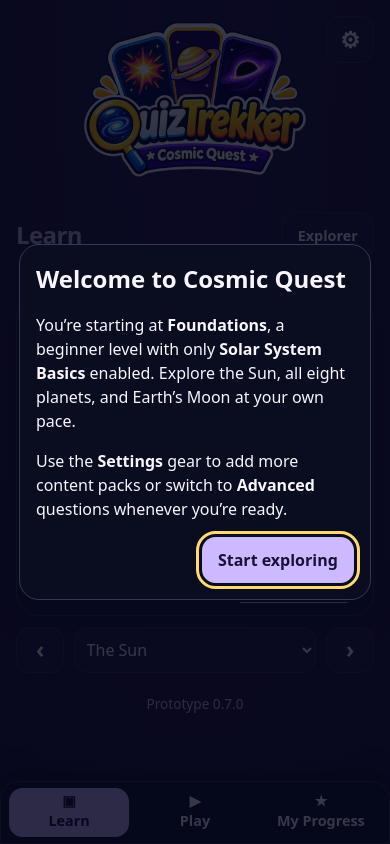
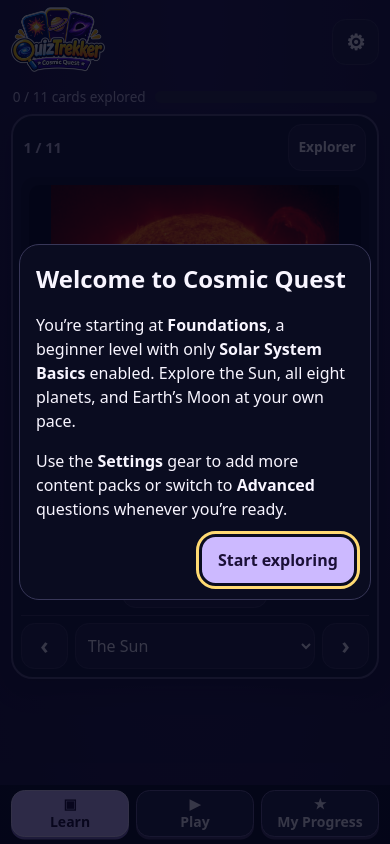
Before and after one commit to natsteff/quiztrekker-cosmic-quest, a plain HTML site: page docs/index.html in a window 390 px wide. Drawn offline with Linux system fonts and the light colour scheme.

Commit message:
Polish mobile Learn and add home-screen identity

```diff
--- a/docs/app.js
+++ b/docs/app.js
@@ -16,6 +16,7 @@ const practiceTopics = !savedTopics ? topicIds : topicIds.filter((id) =>
   savedTopics.includes(id) ||
   (!savedPacks.length && (!originalPacks.includes(id) || (id === "scale" && savedTopics.includes("physics"))))
 );
+const savedCardIds = (ids) => allCards.filter((card) => Array.isArray(ids) && ids.includes(card.id)).map((card) => card.id);
 const preferences = {
   packs: savedPacks.length ? savedPacks : saved ? [...originalPacks] : ["solar"],
   level: saved?.level === "advanced" ? "advanced" : "foundations",
@@ -24,7 +25,8 @@ const preferences = {
   answered: count(saved?.answered),
   correct: count(saved?.correct),
   bestStreak: count(saved?.bestStreak),
-  explored: allCards.filter((card) => Array.isArray(saved?.explored) && saved.explored.includes(card.id)).map((card) => card.id)
+  explored: savedCardIds(saved?.explored),
+  mastered: savedCardIds(saved?.mastered)
 };
 if (!preferences.packs.some((id) => preferences.topics.includes(id))) {
   preferences.topics.push(preferences.packs[0]);
@@ -247,6 +249,7 @@ function renderCard() {
   const [file, alt, caption, credit, creditUrl] = artwork[card.id];
   $("card-position").textContent = `${cardIndex + 1} / ${learnCards.length}`;
   $("card-select").value = card.id;
+  renderLearnProgress();
 
   const image = make("img");
   image.src = "assets/" + file;
@@ -285,9 +288,26 @@ function selectCard(index) {
   renderCard();
 }
 
+function enabledCount(ids) {
+  return learnCards.filter((card) => ids.includes(card.id)).length;
+}
+
+function renderLearnProgress() {
+  const mastered = enabledCount(preferences.mastered);
+  const total = learnCards.length;
+  const progress = $("learn-progress-bar");
+  progress.max = total;
+  progress.value = mastered || enabledCount(preferences.explored);
+  $("learn-progress-label").textContent = `${progress.value} / ${total} cards ${mastered ? "mastered" : "explored"}`;
+  const marked = preferences.mastered.includes(learnCards[cardIndex].id);
+  $("mastery").textContent = marked ? "Undo mastery" : "Mark as mastered";
+  $("mastery").classList.toggle("is-mastered", marked);
+}
+
 function renderProgress() {
   $("total-points").textContent = preferences.points.toLocaleString();
-  $("cards-explored").textContent = `${learnCards.filter((card) => preferences.explored.includes(card.id)).length} / ${learnCards.length}`;
+  $("cards-explored").textContent = `${enabledCount(preferences.explored)} / ${learnCards.length}`;
+  $("cards-mastered").textContent = `${enabledCount(preferences.mastered)} / ${learnCards.length}`;
   $("total-answered").textContent = preferences.answered.toLocaleString();
   $("total-correct").textContent = preferences.correct.toLocaleString();
   $("best-streak").textContent = preferences.bestStreak.toLocaleString();
@@ -407,6 +427,15 @@ $("flip-card").addEventListener("click", () => {
   }
   renderCard();
 });
+$("mastery").addEventListener("click", () => {
+  const id = learnCards[cardIndex].id;
+  const index = preferences.mastered.indexOf(id);
+  if (index === -1) preferences.mastered.push(id);
+  else preferences.mastered.splice(index, 1);
+  storageAvailable = save();
+  renderLearnProgress();
+});
+
 $("previous-card").addEventListener("click", () => selectCard(cardIndex - 1));
 $("next-card").addEventListener("click", () => selectCard(cardIndex + 1));
 $("card-select").addEventListener("change", (event) => {
@@ -522,3 +551,8 @@ function showFirstLaunchWelcome() {
 }
 
 showFirstLaunchWelcome();
+
+const bottomNav = document.querySelector(".bottom-nav");
+new ResizeObserver(() => {
+  document.body.style.setProperty("--nav-height", bottomNav.offsetHeight + "px");
+}).observe(bottomNav, { box: "border-box" });
--- a/docs/index.html
+++ b/docs/index.html
@@ -1,10 +1,14 @@
 <!doctype html>
 <html lang="en">
 <meta charset="utf-8">
-<meta name="viewport" content="width=device-width, initial-scale=1">
+<meta name="viewport" content="width=device-width, initial-scale=1, viewport-fit=cover">
 <meta name="theme-color" content="#0a0c20">
 <meta name="description" content="Explore the science of space in a bite-sized quiz game.">
 <title>QuizTrekker: Cosmic Quest</title>
+<meta name="apple-mobile-web-app-title" content="QuizTrekker CQ">
+<link rel="manifest" href="manifest.webmanifest">
+<link rel="apple-touch-icon" sizes="180x180" href="assets/apple-touch-icon.png">
+<link rel="icon" type="image/png" sizes="192x192" href="assets/icon-192.png">
 <link rel="stylesheet" href="style.css">
 <script src="content.js" defer></script>
 <script src="explorer.js" defer></script>
@@ -51,22 +55,29 @@
     </div>
   </section>
   <section id="learn" aria-labelledby="learn-title">
-    <div class="strip learn-heading">
-      <h1 id="learn-title" tabindex="-1">Learn</h1>
+    <h1 id="learn-title" class="visually-hidden" tabindex="-1">Learn</h1>
+    <div id="learn-cards">
+      <div class="learn-progress">
+        <span id="learn-progress-label" role="status"></span>
+        <progress id="learn-progress-bar" aria-labelledby="learn-progress-label"></progress>
+      </div>
+      <article class="panel flashcard" id="flashcard">
+        <header class="card-heading">
+          <p id="card-position" class="card-position"></p>
           <button id="open-explorer"><span class="wide-explorer-label">Solar System </span>Explorer</button>
-    </div>
-    <div id="learn-cards">
-    <p id="card-position" class="card-position"></p>
-    <article class="panel flashcard" id="flashcard">
+        </header>
         <button id="flip-card" aria-expanded="false" aria-controls="card-back"></button>
         <p id="card-image-info" class="image-credit"></p>
         <div id="card-back" hidden></div>
-    </article>
+        <div class="card-actions">
+          <button id="mastery">Mark as mastered</button>
+        </div>
         <div class="card-controls">
           <button id="previous-card" aria-label="Previous card">‹</button>
           <label for="card-select"><span class="visually-hidden">Choose a Learn card</span><select id="card-select"></select></label>
           <button id="next-card" aria-label="Next card">›</button>
         </div>
+      </article>
     </div>
     <div id="explorer" hidden>
       <div class="strip">
@@ -87,6 +98,7 @@
     <dl class="panel stats">
       <div><dt>Total points</dt><dd id="total-points"></dd></div>
       <div><dt>Cards explored</dt><dd id="cards-explored"></dd></div>
+      <div><dt>Cards mastered</dt><dd id="cards-mastered"></dd></div>
       <div><dt>Questions answered</dt><dd id="total-answered"></dd></div>
       <div><dt>Correct answers</dt><dd id="total-correct"></dd></div>
       <div><dt>Best streak</dt><dd id="best-streak"></dd></div>
@@ -130,6 +142,7 @@
         <p id="settings-status" role="status"></p>
       </fieldset>
     </div>
+    <p id="app-version">Version 0.8.0</p>
   </dialog>
 </main>
 <nav class="bottom-nav" aria-label="Game mode">
@@ -137,5 +150,4 @@
   <button data-view="play"><span aria-hidden="true">▶</span>Play</button>
   <button data-view="my-progress"><span aria-hidden="true">★</span>My Progress</button>
 </nav>
-<footer class="shell">Prototype 0.7.0</footer>
 </html>
--- a/docs/style.css
+++ b/docs/style.css
@@ -2,15 +2,11 @@
 *{box-sizing:border-box}
 [hidden]{display:none!important}
 body{margin:0;min-height:100vh;color:var(--text);background:radial-gradient(ellipse at 50% 0%,#292052 0%,transparent 39rem),var(--bg)}
-.shell{width:min(100% - 2rem,44rem);margin-inline:auto}
-header{padding-top:1.15rem}
-.logo{display:block;width:min(68vw,17rem);height:auto;margin:0 auto 1rem}
-nav{display:grid;grid-template-columns:repeat(3,1fr);gap:.35rem;padding:.35rem;border:1px solid var(--edge);border-radius:1.15rem;background:#10122a}
+.shell{width:min(calc(100% - 2 * max(.7rem,env(safe-area-inset-left),env(safe-area-inset-right))),44rem);margin-inline:auto}
 button{font:inherit;font-weight:720;color:var(--text);background:#232445;border:1px solid var(--edge);border-radius:.85rem;min-height:2.9rem;padding:.65rem .95rem;cursor:pointer}
 button:focus-visible,a:focus-visible,input:focus-visible,summary:focus-visible{outline:3px solid var(--gold);outline-offset:3px}
-nav button{background:transparent;border-color:transparent}
 nav [aria-current],.primary{color:#1b1037;background:var(--violet);border-color:transparent}
-main{margin-top:1rem}
+main{margin-top:.45rem}
 h1{font-size:clamp(1.5rem,4.5vw,2.2rem);line-height:1.17;margin:.25rem 0 1rem;letter-spacing:-.025em}
 .strip{display:flex;justify-content:space-between;align-items:center;gap:1rem;margin:0 0 .75rem;color:var(--muted);font-size:.9rem}
 #points{color:var(--gold);padding:.25rem .7rem;background:#312640;border-radius:2rem}
@@ -34,26 +30,29 @@ label{display:flex;align-items:center;gap:.65rem;min-height:2.8rem;cursor:pointe
 input{width:1.15rem;height:1.15rem;accent-color:var(--violet)}
 small{display:block;font-size:.88rem}
 #settings-status{margin:.5rem 0 0}
-footer{text-align:center;color:var(--muted);padding:1.3rem 0 max(1.2rem,env(safe-area-inset-bottom));font-size:.85rem}
 @media(min-width:42rem){.choices{grid-template-columns:repeat(2,minmax(0,1fr))}}
 @media(hover:hover){button:not(:disabled):hover{filter:brightness(1.17)}}
 
-body{padding-bottom:calc(4.5rem + env(safe-area-inset-bottom))}
-header{position:relative}
-.gear{position:absolute;top:1rem;right:0;width:3rem;padding:.35rem;font-size:1.4rem}
-.logo{width:min(57vw,15rem);margin-bottom:.65rem}
-.bottom-nav{position:fixed;z-index:2;bottom:0;left:50%;transform:translateX(-50%);width:min(100%,44rem);padding:.35rem .5rem max(.35rem,env(safe-area-inset-bottom));box-shadow:0 -5px 24px #07081699;border-radius:1.15rem 1.15rem 0 0}
-.bottom-nav button{display:grid;justify-items:center;gap:.05rem;padding:.3rem .1rem;font-size:.9rem}
+body{padding-bottom:calc(var(--nav-height, 4.5rem) + .6rem)}
+body>header{display:flex;align-items:center;justify-content:space-between;gap:.75rem;padding-top:max(.3rem,env(safe-area-inset-top))}
+.logo{display:block;width:clamp(5.75rem,24vw,7rem);height:auto}
+.gear{width:2.9rem;padding:.3rem;font-size:1.35rem}
+.bottom-nav{display:grid;grid-template-columns:repeat(3,minmax(0,1fr));gap:.45rem;position:fixed;z-index:2;bottom:0;left:50%;transform:translateX(-50%);width:min(100%,45.4rem);padding:.35rem max(.7rem,env(safe-area-inset-right)) max(.45rem,env(safe-area-inset-bottom)) max(.7rem,env(safe-area-inset-left));background:#0a0c20f5}
+.bottom-nav button{display:grid;justify-items:center;gap:.08rem;padding:.3rem .12rem;font-size:.875rem;line-height:1.15;border-color:#686092;box-shadow:0 .16rem 0 #443b65;background:#232445}
+.bottom-nav [aria-current]{background:var(--violet);border-color:#e6dbff;box-shadow:0 .16rem 0 #8670c0}
 .bottom-nav span{line-height:1.1;color:inherit}
 .strip h1{margin:0}
-.flashcard{padding:.7rem;touch-action:pan-y}
-#flip-card{display:grid;justify-items:center;width:100%;padding:.75rem;gap:.5rem;overflow:hidden;text-align:center}
-#flip-card img{display:block;width:100%;max-height:18rem;aspect-ratio:16 / 9;object-fit:contain;background:#090b20;border-radius:.65rem}
+.flashcard{padding:.5rem;touch-action:pan-y;border:2px solid #565078}
+.card-heading{display:flex;align-items:center;justify-content:space-between;gap:.5rem;padding:0 .15rem .4rem}
+.card-heading button{padding:.35rem .6rem;font-size:.86rem}
+#flip-card{display:grid;justify-items:center;width:100%;padding:.45rem .45rem .35rem;gap:.23rem;overflow:hidden;text-align:center;background:#11142b;border-color:transparent}
+#flip-card img{display:block;width:100%;height:clamp(8rem,33dvh,19rem);object-fit:contain;background:#090b20;border-radius:.65rem}
 .card-title{font-size:clamp(1.15rem,4vw,1.55rem)}
 .card-action{color:var(--violet);font-size:.9rem}
 #card-back{padding:.15rem .6rem}
 #card-back p{margin:.65rem 0}
-.card-controls{display:grid;grid-template-columns:3rem 1fr 3rem;gap:.6rem;margin-top:.65rem}
+.card-controls{display:grid;grid-template-columns:2.9rem minmax(0,1fr) 2.9rem;gap:.45rem;padding-top:.45rem;border-top:1px solid var(--edge)}
+.card-controls label,.card-controls select{min-width:0}
 .card-controls button{font-size:1.4rem;padding:.25rem}
 select{width:100%;min-height:2.9rem;border:1px solid var(--edge);border-radius:.85rem;padding:.5rem;color:var(--text);background:#232445;font:inherit}
 .visually-hidden{position:absolute;width:1px;height:1px;overflow:hidden;clip-path:inset(50%);white-space:nowrap}
@@ -80,9 +79,15 @@ button:disabled{cursor:default}
 #quiz-image img{display:block;width:100%;height:clamp(9rem,40vw,15rem);object-fit:contain;background:#080a17;border-radius:.85rem}
 #quiz-image figcaption{font-size:.85rem;color:var(--muted);margin-top:.4rem}
 
-.learn-heading{gap:.5rem}
-.learn-heading button{flex-shrink:0}
-.card-position{font-size:.9rem;color:var(--muted);margin:0 0 .45rem;text-align:right}
+.card-position{font-size:.9rem;font-weight:750;color:var(--muted);margin:0}
+.learn-progress{display:flex;align-items:center;gap:.55rem;margin:0 .1rem .45rem;font-size:.85rem;color:var(--muted)}
+.learn-progress progress{flex:1;min-width:2rem;height:.7rem;accent-color:var(--violet);border:0;border-radius:1rem;background:#2d2a47}
+.learn-progress progress::-webkit-progress-bar{background:#2d2a47;border-radius:1rem}
+.learn-progress progress::-webkit-progress-value{background:var(--violet);border-radius:1rem}
+.card-actions{display:flex;justify-content:center;padding:.4rem 0}
+.card-actions button{font-size:.87rem;padding:.3rem .6rem}
+.card-actions .is-mastered{border-color:var(--gold);color:var(--gold)}
+#app-version{text-align:center;font-size:.85rem;color:var(--muted);margin:.7rem 0 0}
 .explorer-tabs,.orbit-tools,.orbit-system-controls{display:flex;flex-wrap:wrap;align-items:center;gap:.45rem}
 .explorer-tabs button{flex:1 1 auto;padding:.55rem}
 .explorer-tabs [aria-pressed="true"]{background:var(--violet);color:#1b1037}
@@ -127,3 +132,5 @@ button:disabled{cursor:default}
 #welcome-install h3{margin:0}
 #welcome-install p:last-child{margin-bottom:0}
 .welcome-actions{display:flex;justify-content:flex-end;margin-top:1rem}
+
+@media (orientation:landscape) and (max-height:34rem){.logo{width:5rem}#flip-card img{height:clamp(6rem,35dvh,12rem)}}
```
Also changed, not shown: assets/play-now.svg, docs/assets/apple-touch-icon.png (added), docs/assets/icon-192.png (added), docs/assets/icon-512.png (added), docs/manifest.webmanifest (added), 1 other file. Lines whose indentation alone changed are shown as unchanged.
